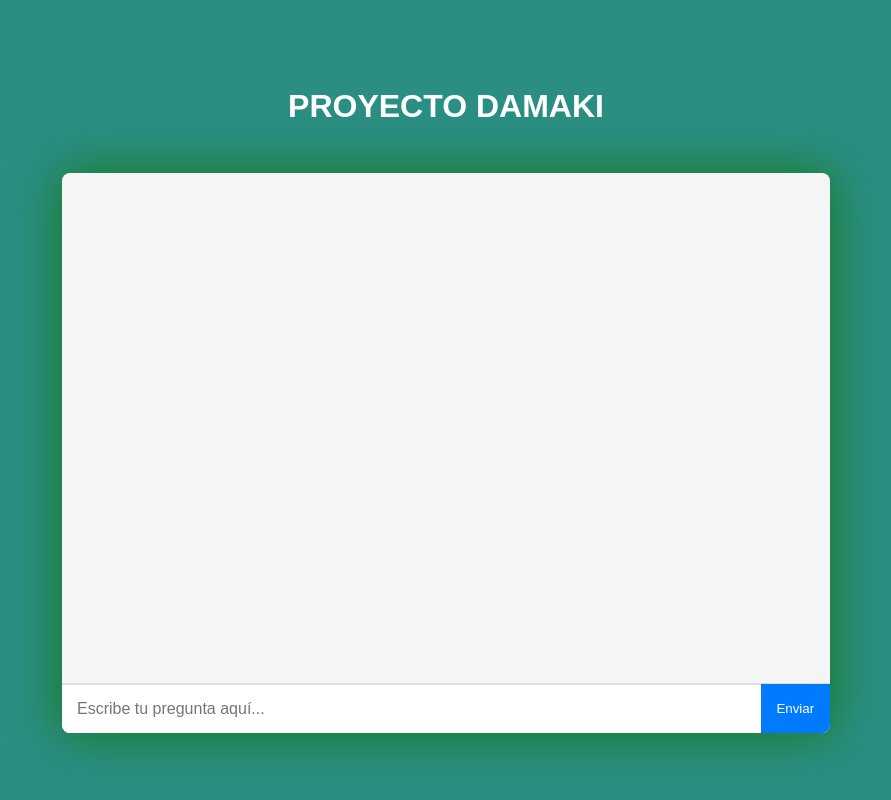
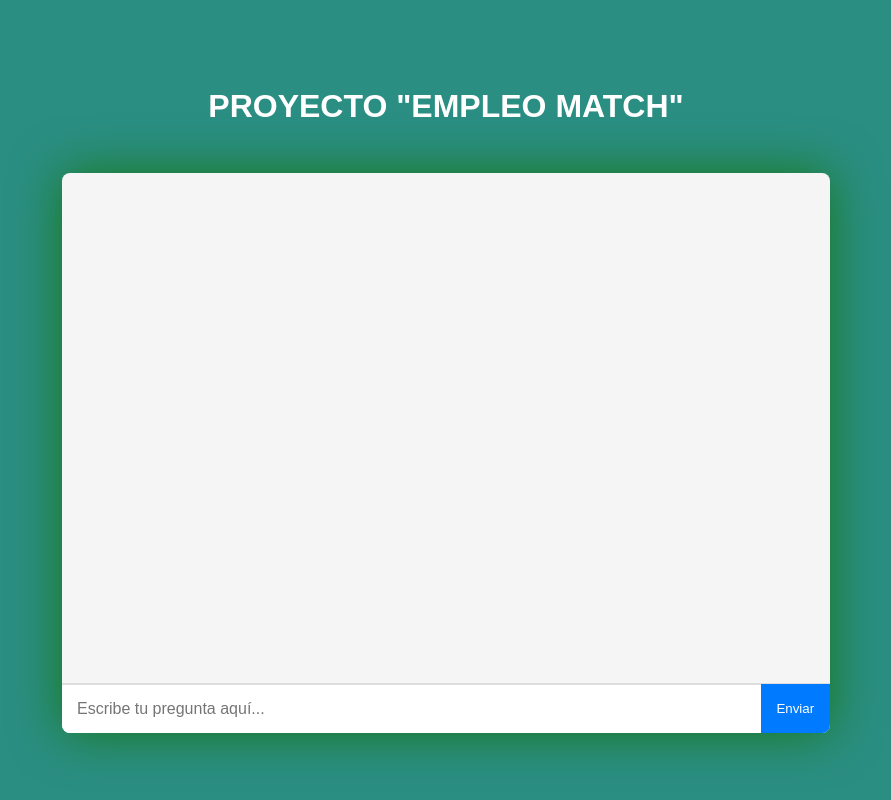
Before and after one commit to BrianOrtiz08/Direccion-Estrategica-IA, a plain HTML site: page index.html in a window 1280 px wide. Shown: the whole page, without its empty margins (194-1085 px from the left). Drawn offline with Linux system fonts and the light colour scheme.

Commit message:
actualizando

```diff
--- a/index.html
+++ b/index.html
@@ -3,11 +3,11 @@
 <head>
   <meta charset="UTF-8">
   <meta name="viewport" content="width=device-width, initial-scale=1.0">
-  <title>Chatbot</title>
+  <title>Empleo Match</title>
   <link rel="stylesheet" href="style.css">
 </head>
 <body>
-  <h1 class="title">PROYECTO DAMAKI</h1>
+  <h1 class="title">PROYECTO "EMPLEO MATCH"</h1>
   <div id="chat-container">
     <div id="chat-box"></div>
     <div id="input-container">
```
